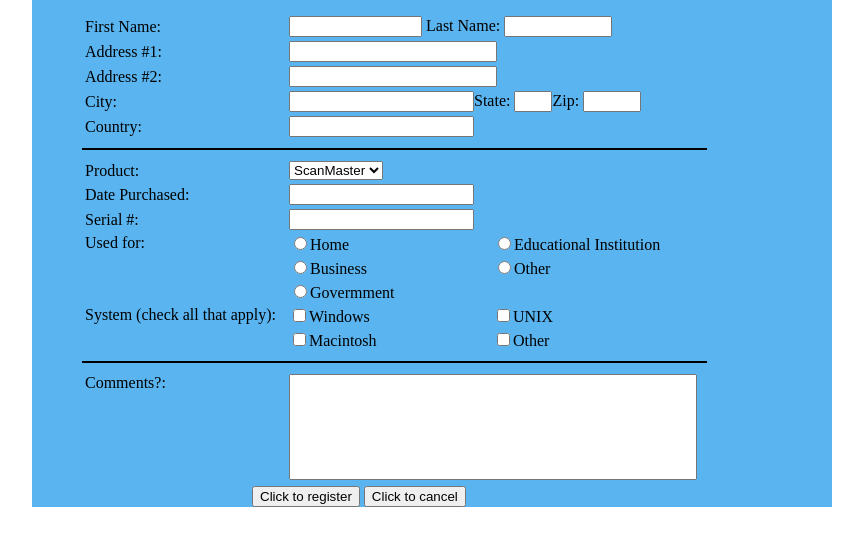
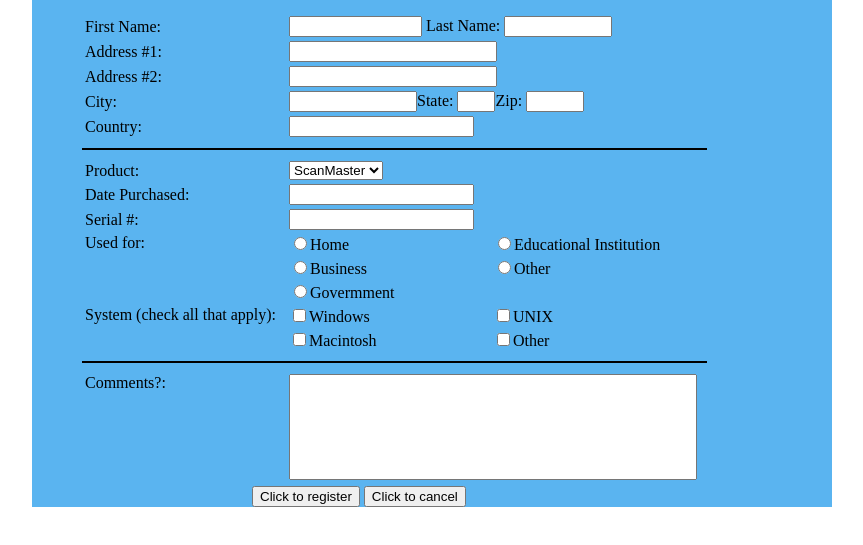
Before and after one commit to NamFnt/bai_2, a website: page index.html in a window 1280 px wide. Shown: the part 189-734 px from the top of the page, without its empty margins (208-1071 px from the left). Drawn offline with Linux system fonts and the light colour scheme.

Commit message:
Update index.html

```diff
--- a/index.html
+++ b/index.html
@@ -53,7 +53,7 @@
                     </tr>
                     <tr>
                         <td><label for="city">City: </label></td>
-                        <td><input id="city"><label for="state">State: </label><input id="state" style="width: 30px;"><label for="zip">Zip: </label><input id="zip" style="width: 50px;"></td>
+                        <td><input id="city" style="width: 120px"><label for="state">State: </label><input id="state" style="width: 30px;"><label for="zip">Zip: </label><input id="zip" style="width: 50px;"></td>
                     </tr>
                     <tr>
                         <td><label for="country">Country: </label></td>
```
